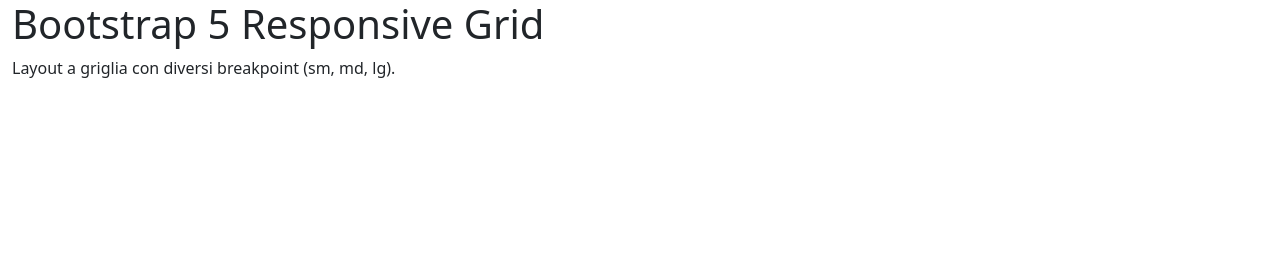
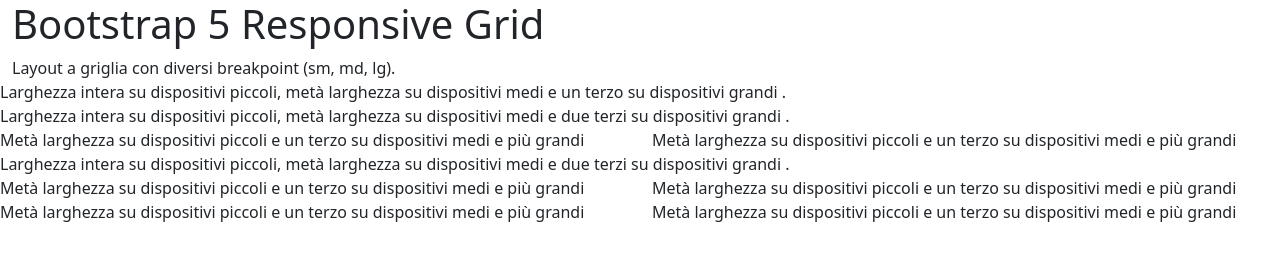
Before and after one commit to davide-delgiudice/htmlcss-bootstrap-layout, a plain HTML site: page index.html in a window 1280 px wide. Drawn offline with nearby package versions, Linux system fonts and the light colour scheme.

Commit message:
[UPD] add col text

```diff
--- a/index.html
+++ b/index.html
@@ -22,19 +22,19 @@
     </header>
     <main>
         <div class="row">
-            <div class="col-12"></div>
-            <div class="col-12"></div>
+            <div class="col-12">Larghezza intera su dispositivi piccoli, metà larghezza su dispositivi medi e un terzo su dispositivi grandi .</div>
+            <div class="col-12">Larghezza intera su dispositivi piccoli, metà larghezza su dispositivi medi e due terzi su dispositivi grandi .</div>
         </div>
         <div class="row">
-            <div class="col-6"></div>
-            <div class="col-6"></div>
-            <div class="col-12"></div>
+            <div class="col-6">Metà larghezza su dispositivi piccoli e un terzo su dispositivi medi e più grandi</div>
+            <div class="col-6">Metà larghezza su dispositivi piccoli e un terzo su dispositivi medi e più grandi</div>
+            <div class="col-12">Larghezza intera su dispositivi piccoli, metà larghezza su dispositivi medi e due terzi su dispositivi grandi .</div>
         </div>
         <div class="row">
-            <div class="col-6"></div>
-            <div class="col-6"></div>
-            <div class="col-6"></div>
-            <div class="col-6"></div>
+            <div class="col-6">Metà larghezza su dispositivi piccoli e un terzo su dispositivi medi e più grandi</div>
+            <div class="col-6">Metà larghezza su dispositivi piccoli e un terzo su dispositivi medi e più grandi</div>
+            <div class="col-6">Metà larghezza su dispositivi piccoli e un terzo su dispositivi medi e più grandi</div>
+            <div class="col-6">Metà larghezza su dispositivi piccoli e un terzo su dispositivi medi e più grandi</div>
         </div>
     </main>
 </body>
```
